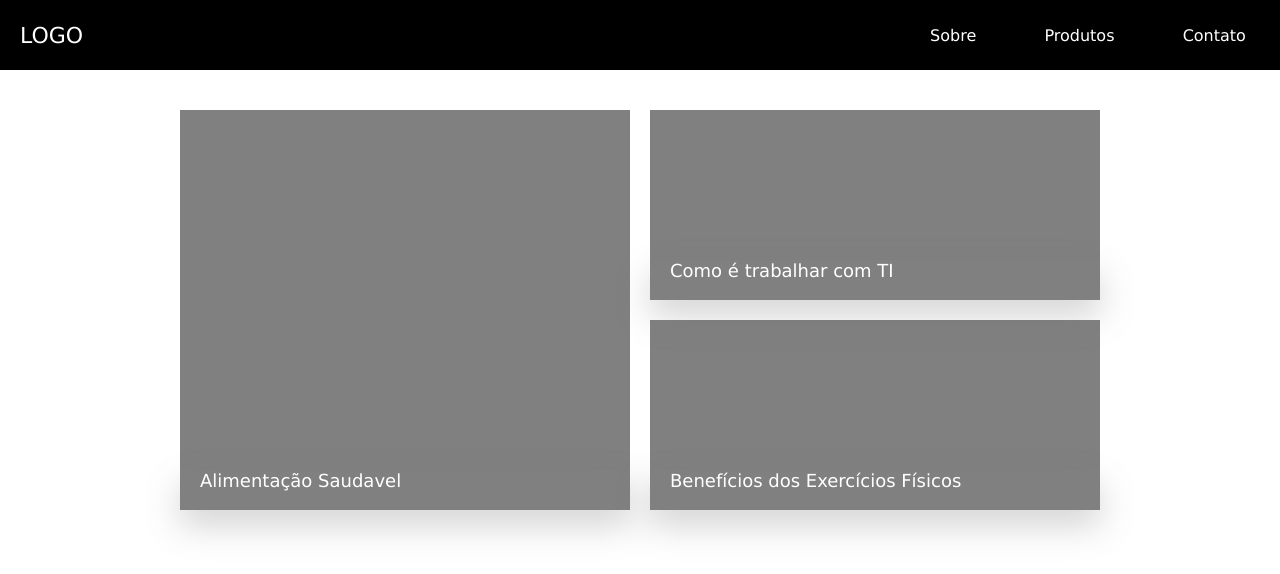
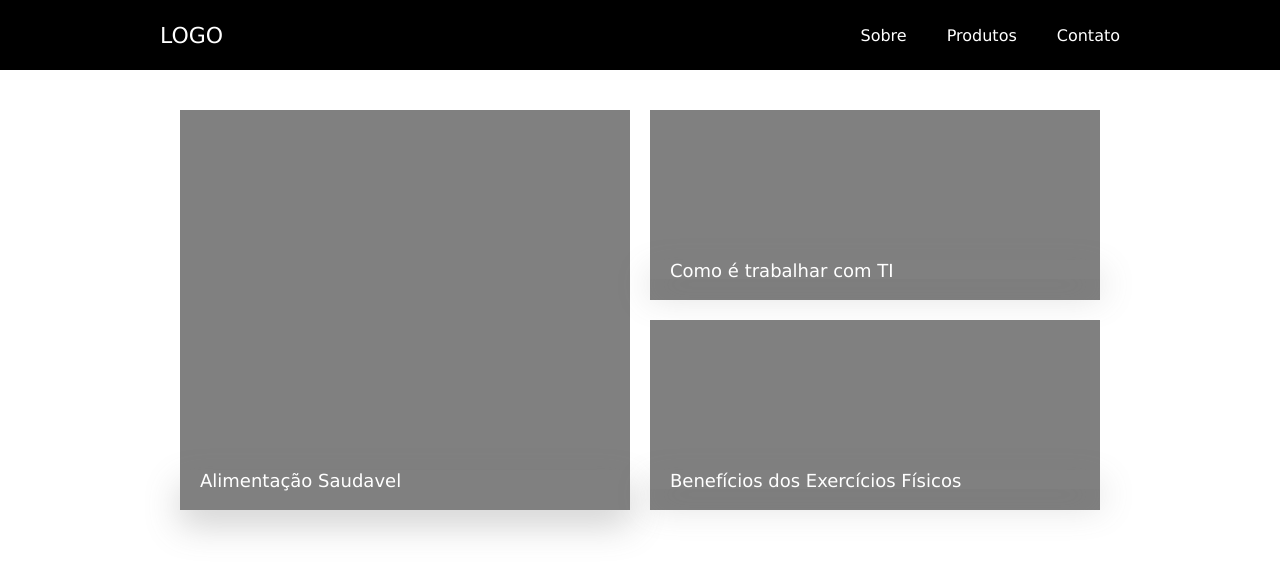
Before and after one commit to nand1nha/Dev-Web, a plain HTML site: page layout02/index.html in a window 1280 px wide. Drawn offline with Linux system fonts and the light colour scheme.

Commit message:
Update style.css

```diff
--- a/layout02/style.css
+++ b/layout02/style.css
@@ -12,8 +12,9 @@
 }
 
 #header #topo{
-    width: 100%;
+    max-width: 1000px;
     height: 100%;
+    margin: 0 auto;
 
     display: flex;
     flex-wrap: wrap;
@@ -24,7 +25,7 @@
     font-size: 22px;
     height: 100%;
     padding: 0px 20px;
-    width: 70%;
+    width: 50%;
 
     display: flex;
     align-items: center;
@@ -32,10 +33,10 @@
 
 #header #topo .menu{
     height: 100%;
-    width: 30%;
+    width: 50%;
 
     display: flex;
-    justify-content: space-around;
+    justify-content: end;
 }
 
 #header #topo .menu .box{
@@ -73,7 +74,6 @@
     width: 450px;
     height: 400px;
     font-size: 18px;
-    position: relative;
 }
 
 .img{
@@ -86,7 +86,6 @@
     width: 450px;
     height: 400px;
     font-size: 18px;
-    position: relative;
 }
 
 .conteudo .dir .top{
@@ -103,8 +102,7 @@
     box-shadow: 0 15px 35px rgba(112, 111, 111, 0.322);
     width: 100%;
     height: 10%;
-    position: absolute;
-    bottom: 0;
+    margin-top: -40px;
 
 }
 
@@ -118,14 +116,14 @@
     box-shadow: 0 15px 35px rgba(112, 111, 111, 0.322);
     width: 100%;
     height: 10%;
-    position: absolute;
     bottom: 0;
+    margin-top: -40px;
 }
 
 .conteudo .dir .top .card{
     box-shadow: 0 15px 35px rgba(112, 111, 111, 0.322);
     width: 100%;
     height: 10%;
-    position: absolute;
     bottom: 210px;
+    margin-top: -40px;
 }
```
